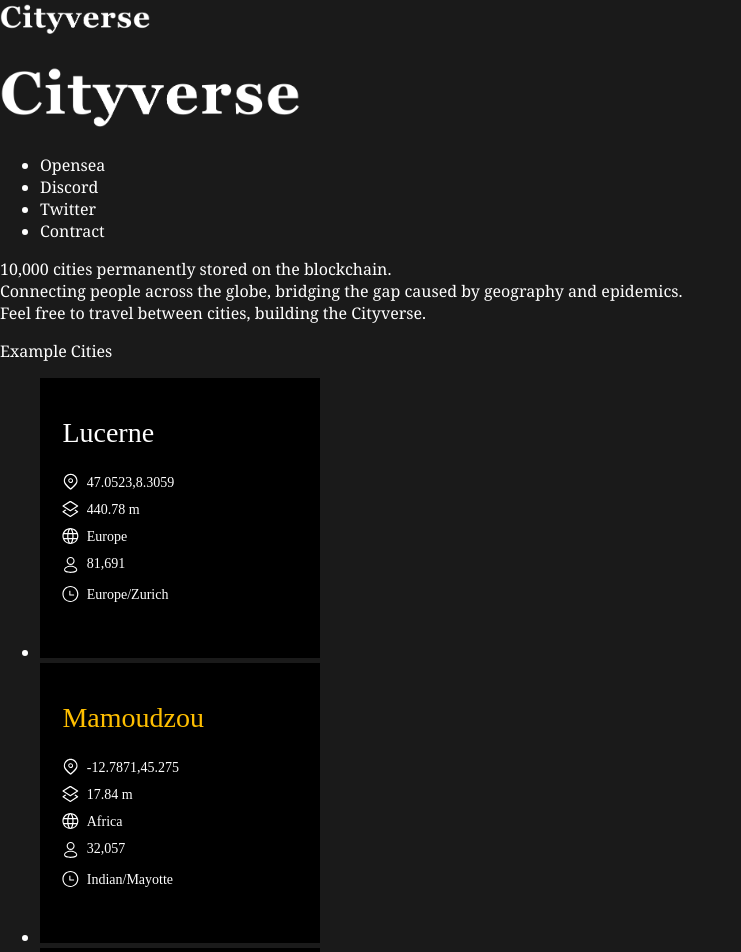
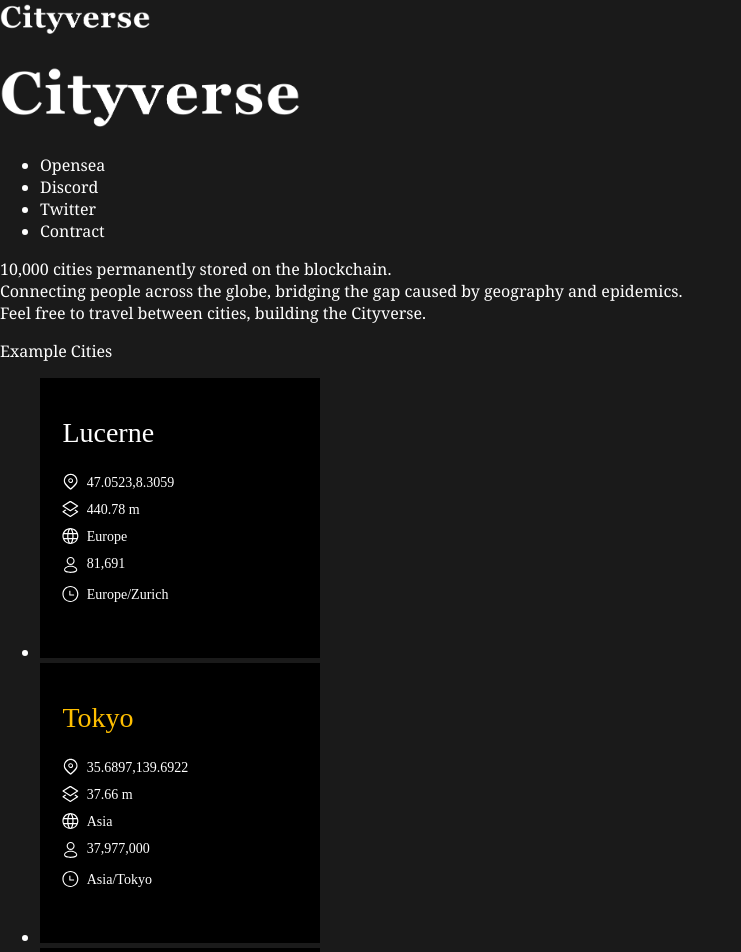
Before and after one commit to shep-eth/cityverse-frontend, a Next.js app: page / in a window 1280 px wide. Shown: the top 952 px of the page, without its empty margins (0-741 px from the left). Built offline with nearby package versions, Linux system fonts and the light colour scheme.

Commit message:
replace mamoudzou with tokyo

```diff
--- a/pages/index.js
+++ b/pages/index.js
@@ -4,7 +4,7 @@
 
 import logo from "../public/logo.png";
 import lucerne from "../public/lucerne.svg";
-import mamoudzou from "../public/mamoudzou.svg";
+import tokyo from "../public/tokyo.svg";
 import more from "../public/more.svg";
 
 export default function Home() {
@@ -123,8 +123,8 @@
               <Image
                 width={280}
                 height={280}
-                src={mamoudzou}
-                alt="Cityverse Mamoudzou"
+                src={tokyo}
+                alt="Cityverse tokyo"
               />
             </li>
             <li className="p-2">
```
Also changed, not shown: public/tokyo.svg.
